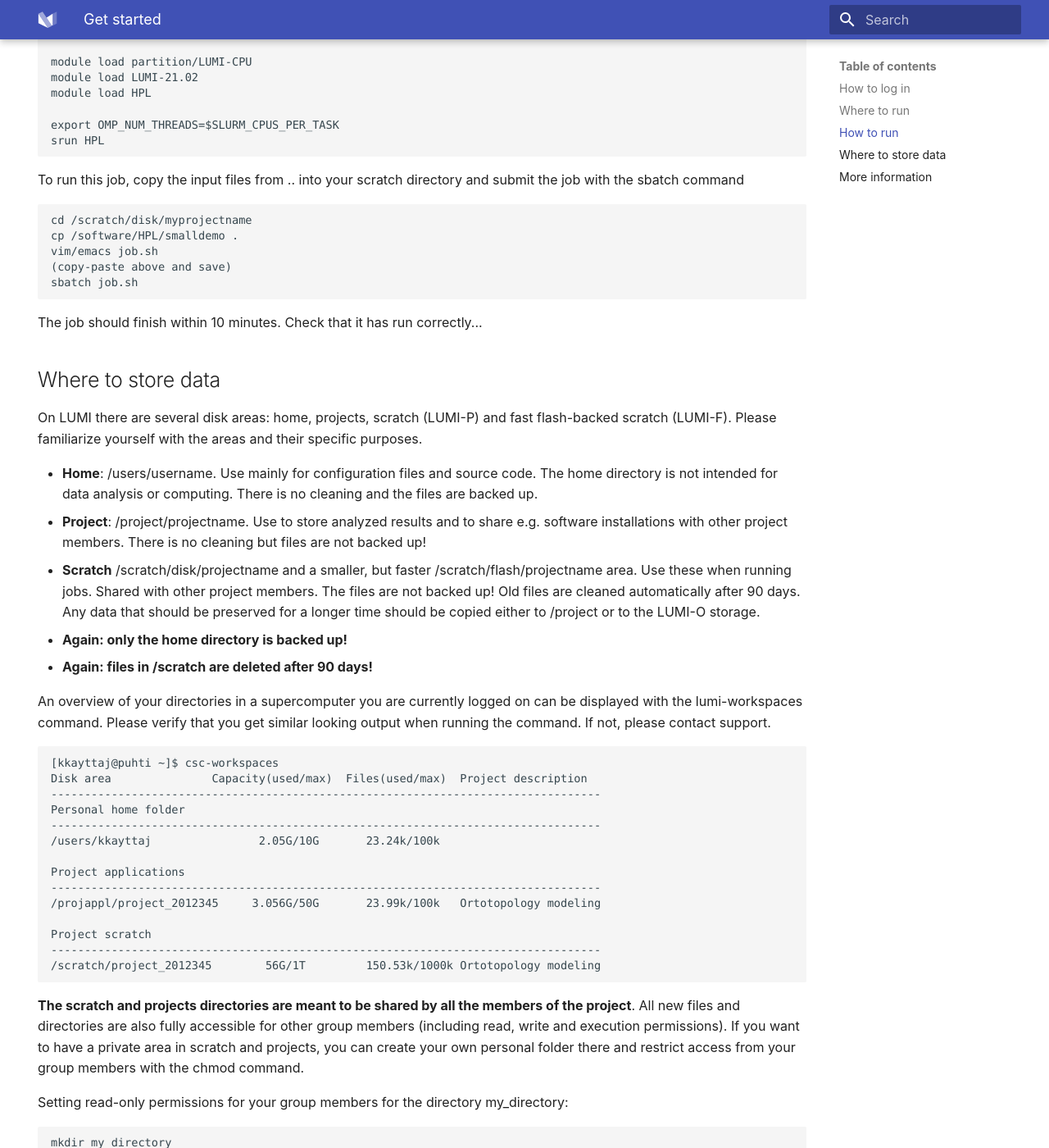
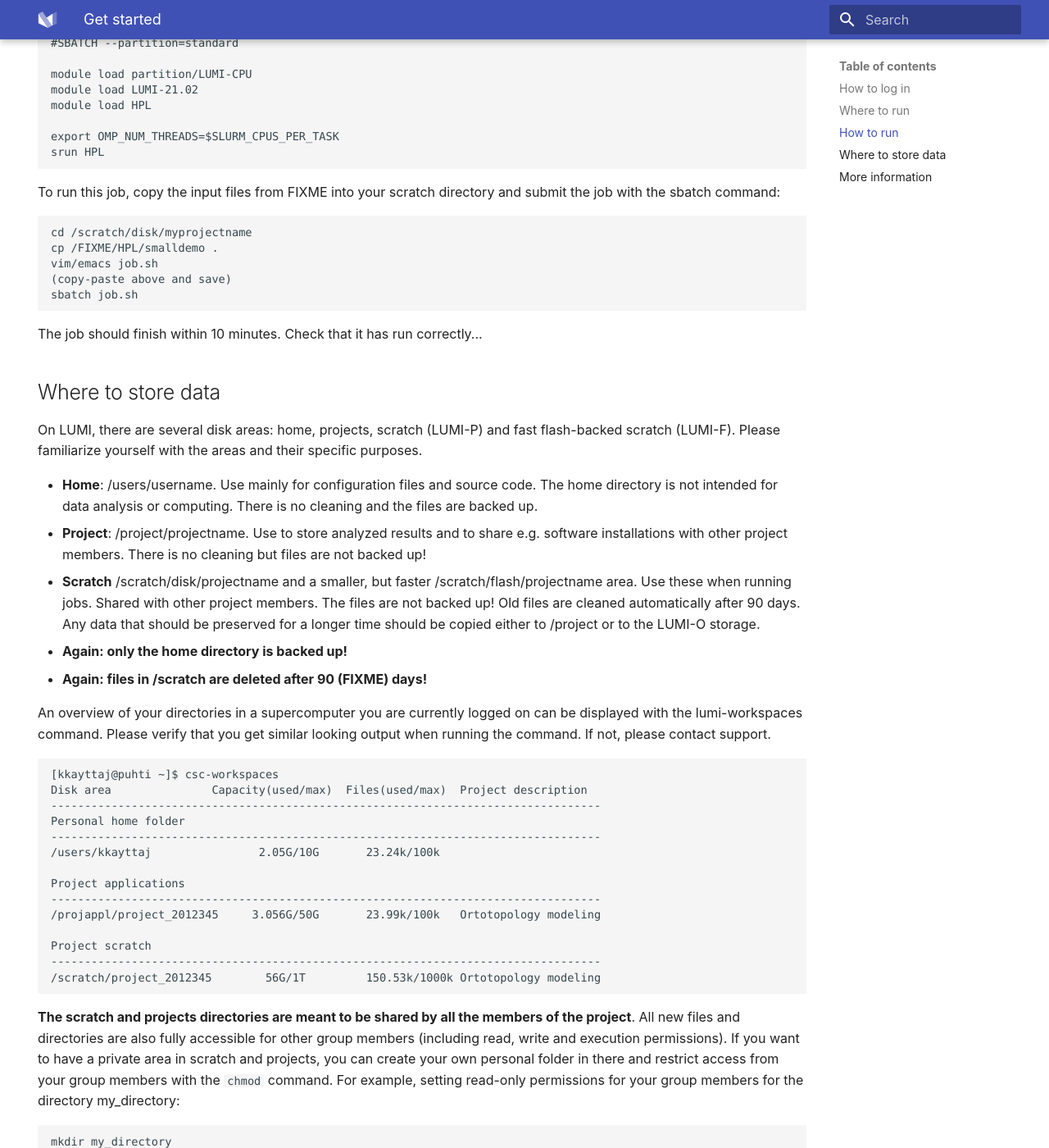
Before and after one commit to Lumi-supercomputer/lumi-userguide, an MkDocs documentation site: the page built from docs/firststeps/getstarted.md, in a window 1280 px wide and 1400 px high, scrolled down 1613 px. Shown: the whole window at 82% size. Built offline with MkDocs 1.6.1 and Material for MkDocs 9.7.7, drawn with Linux system fonts in a browser that asks for light colours; some of the changed text lies outside the part shown.

Commit message:
Small fixes to the get started page

````diff
--- a/docs/firststeps/getstarted.md
+++ b/docs/firststeps/getstarted.md
@@ -20,7 +20,9 @@
 
 Connect using a ssh client:
 
-ssh username@login.lumi-supercomputer.eu
+```
+ssh username@login.lumi-supercomputer.eu  (FIXME)
+```
 
 where you need to replace `username` with your own username. If you cannot get
 a connection at all, your IP number range might be blocked from login.
@@ -48,10 +50,10 @@
 ## How to run
 
 In order to run, you need a project allocation. Please check that you are member
-of project with an active allocation with `TODO` command
+of project with an active allocation with the `FIXME` command:
 
 ```
-TODO
+FIXME
 ```
 
 The project name listed after "Project:" is what you should give as account name
@@ -81,10 +83,10 @@
 srun HPL
 ```
 
-To run this job, copy the input files from .. into your scratch directory and submit the job with the sbatch command
+To run this job, copy the input files from FIXME into your scratch directory and submit the job with the sbatch command:
 
     cd /scratch/disk/myprojectname
-    cp /software/HPL/smalldemo .
+    cp /FIXME/HPL/smalldemo .
     vim/emacs job.sh
     (copy-paste above and save)
     sbatch job.sh
@@ -93,7 +95,7 @@
 
 ## Where to store data
 
-On LUMI there are several disk areas: home, projects, scratch (LUMI-P) and fast
+On LUMI, there are several disk areas: home, projects, scratch (LUMI-P) and fast
 flash-backed scratch (LUMI-F). Please familiarize yourself with the areas and
 their specific purposes.
 
@@ -102,7 +104,7 @@
 * **Scratch** /scratch/disk/projectname and a smaller, but faster /scratch/flash/projectname area. Use these when running jobs. Shared with other project members. The files are not backed up! Old files are cleaned automatically after 90 days. Any data that should be preserved for a longer time should be copied either to /project or to the LUMI-O storage.
 
 * **Again: only the home directory is backed up!**
-* **Again: files in /scratch are deleted after 90 days!**
+* **Again: files in /scratch are deleted after 90 (FIXME) days!**
 
 An overview of your directories in a supercomputer you are currently logged on can be displayed with the lumi-workspaces command. Please verify that you get similar looking output when running the command. If not, please contact support.
 
@@ -125,10 +127,8 @@
 of the project**. All new files and directories are also fully accessible for
 other group members (including read, write and execution permissions). If you
 want to have a private area in scratch and projects, you can create your own
-personal folder there and restrict access from your group members with the
-chmod command.
-
-Setting read-only permissions for your group members for the directory my_directory:
+personal folder in there and restrict access from your group members with the
+`chmod` command. For example, setting read-only permissions for your group members for the directory my_directory:
 
     mkdir my_directory
     chmod -R g-w my_directory
````
